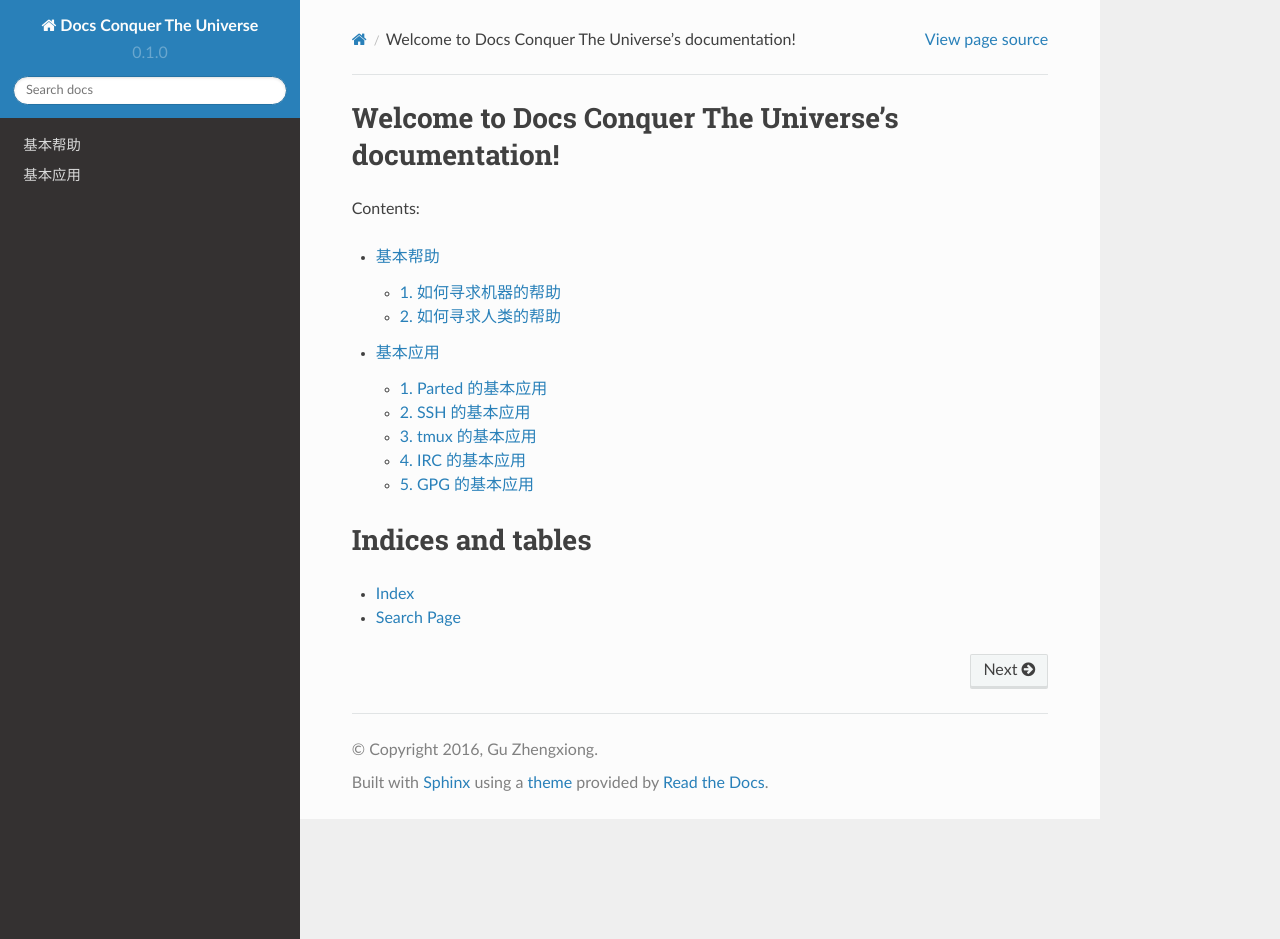
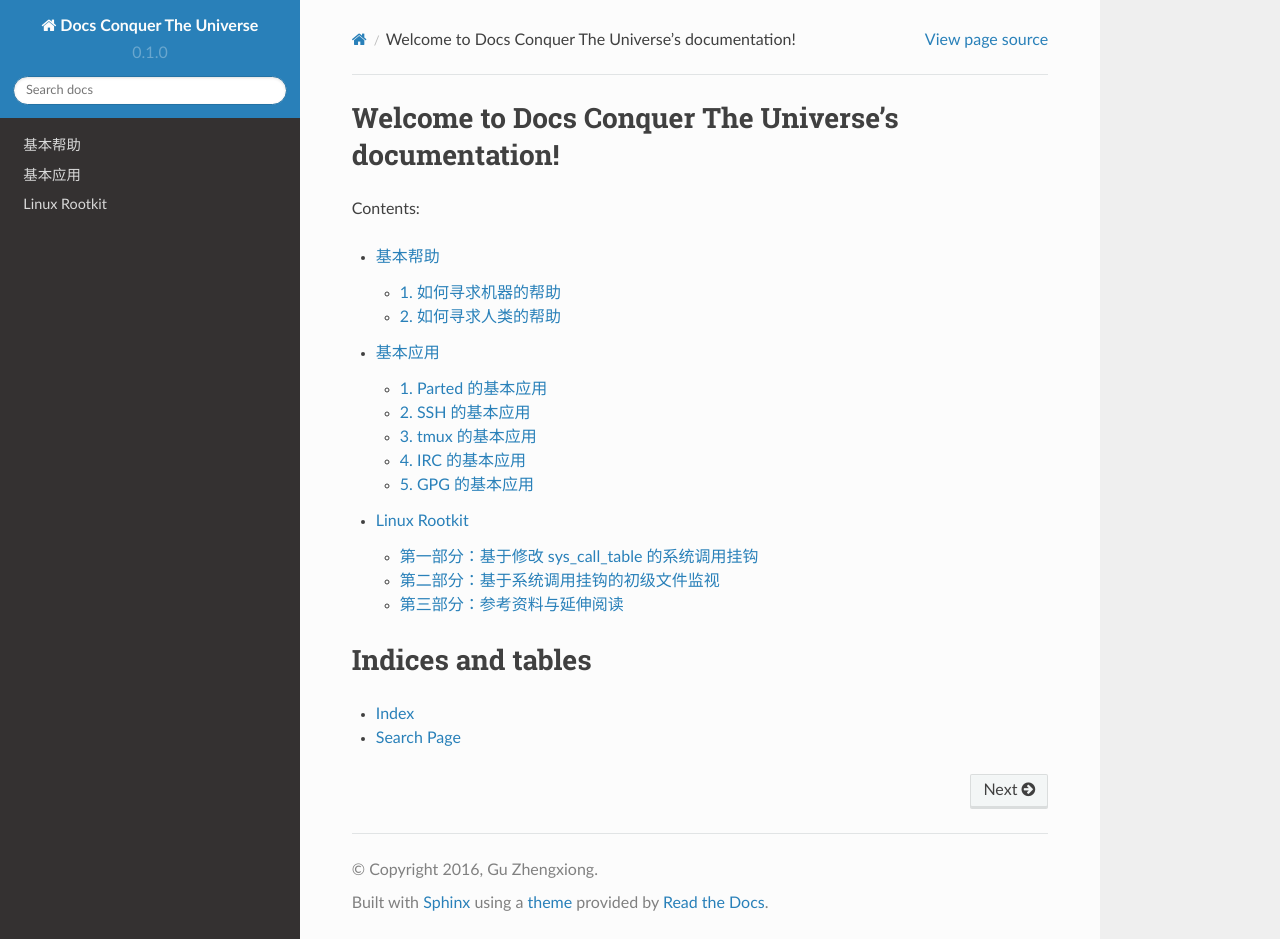
Before and after one commit to LibreCrops/docs-conquer-the-universe, a Sphinx documentation site: the page built from source/index.rst, in a window 1280 px wide and 939 px high. Built offline with Sphinx 7.4.7 and the Read the Docs theme 2.0.0, drawn with Linux system fonts in a browser that asks for light colours; formulas are drawn with MathJax 3; some of the changed lines change nothing that is shown.

Commit message:
sys_call_table-based hooking: Committed.

```diff
--- a/source/index.rst
+++ b/source/index.rst
@@ -13,6 +13,7 @@ Contents:
 
       基本帮助 <help.rst>
       基本应用 <using.rst>
+      Linux Rootkit <rootkit.rst>
 
 
 Indices and tables
--- /dev/null
+++ b/source/rootkit.rst
@@ -0,0 +1,303 @@
+Linux Rootkit 系列二：基于修改 `sys_call_table`_ 的系统调用挂钩
+===============================================================
+
+**rectigu@gmail.com**, 二〇一六年五月。
+
+前言： `《Linux Rootkit 系列一： LKM 的基础编写及隐藏》`_
+的作者似乎跑路了；留下的这个口锅，我试着背一下。
+鉴于笔者知识能力上的不足，如有问题欢迎各位扔豆腐，不要砸砖头。
+
+与第一篇文章作者所想象的不同，
+本文不打算给大家介绍三种不同的系统调用挂钩技术，
+相反，本文仅详细讲解最简单的系统调用挂钩方案，
+并且基于这个方案实现最基本的文件监视工具。
+这样，既可以让读者轻松上手进行实际应用，
+又可以加深、巩固读者对 LKM_ 的理解，
+同时还免去了一次学习多种挂钩方案的理论知识压力。
+
+所以，本文力求以实验为核心，每一个步骤都可能有对应的实验代码。
+代码仓库： https://github.com/NoviceLive/research-rootkit 。
+代码在最新的 64 比特 Arch_ 与 Kali_ 上面测试正常。
+
+测试建议：如果读者使用 tmux_ 或者类似的工具，
+则可以垂直分割你的终端窗口，
+一个窗口开一个 ``sudo dmesg -C && dmesg -w`` ，用于查看日志；
+另一个窗口用来做其他操作，比如构建、加载内核模块。
+不用 tmux_ 也没关系，开两个终端，各占半个屏幕。
+
+第一部分：基于修改 `sys_call_table`_ 的系统调用挂钩
+---------------------------------------------------
+
+在系统调用挂钩技术中，最简单、最流行的方案是修改 `sys_call_table`_ ，
+成员类型为函数指针的一维数组。
+
+::
+
+   asmlinkage const sys_call_ptr_t sys_call_table[__NR_syscall_max+1] = {
+   	/*
+   	 * Smells like a compiler bug -- it doesn't work
+   	 * when the & below is removed.
+   	 */
+   	[0 ... __NR_syscall_max] = &sys_ni_syscall,
+   #include <asm/syscalls_64.h>
+   };
+
+要修改它，首先得拿到它在内存里的位置。
+然后，由于 `sys_call_table`_ 所在的内存是有写保护的，
+所以我们需要先去掉写保护，再做修改。
+
+1. 获得 `sys_call_table`_ 的内存地址
+++++++++++++++++++++++++++++++++++++
+
+在综合考量了几种可选的获取方案之后，
+笔者决定采用从内核起始地址开始暴力搜索内存空间的方案。
+（ **但是这种方案有可能被欺骗** 。）
+
+其他可能的方案有，一，从 /boot/System.map 中读取，
+感兴趣的读者可以查阅
+`Hooking the Linux System Call Table`_ ，
+这篇文章便是使用这种方案来获取 `sys_call_table`_ 的地址的。
+
+二，从使用了 `sys_call_table`_ 的某些未导出函数的机器码里面进行特征搜索，
+感兴趣的读者可以查阅
+`Kernel-Land Rootkits`_ ，
+作者花了几张 slides
+阐述了如何从导出的函数中获取使用了 `sys_call_table`_ 的未导出函数，
+进而搜索那个未导出函数的机器码，
+得到 `sys_call_table`_ 的地址；等等。
+
+值得指出的是，
+感兴趣的读者在测试这些本文未涉及的方案时，
+如果遇到了疑惑或者困难，也可以与笔者联系、交流。
+
+直接看代码。
+
+::
+
+   unsigned long **
+   get_sys_call_table(void)
+   {
+     unsigned long **entry = (unsigned long **)PAGE_OFFSET;
+
+     for (;(unsigned long)entry < ULONG_MAX; entry += 1) {
+       if (entry[__NR_close] == (unsigned long *)sys_close) {
+           return entry;
+         }
+     }
+
+     return NULL;
+   }
+
+`PAGE_OFFSET`_ 是内核内存空间的起始地址。
+因为 `sys_close`_ 是导出函数（需要指出的是， ``sys_open`` 、 ``sys_read`` 等并不是导出的），
+我们可以直接得到他的地址；因为系统调用号
+（也就是 `sys_call_table`_ 这个一维数组的索引）
+在同一 ABI_ （x86 跟 x64 不是同一 ABI）上具有高度的后向兼容性，
+更重要的是，我们可以直接使用这个索引（代码中的 ``__NR_close`` ）！
+
+从内核内存的起始地址开始，
+逐一尝试每一个指针大小的内存：把它当成是 `sys_call_table`_ 的地址，
+用某个系统调用的编号（也就是索引）访问数组中的成员，
+如果访问得到的值刚好是是这个系统调用号所对应的系统调用的地址，
+那么我们就认为当前尝试的这块指针大小的内存就是我们要找的
+`sys_call_table`_ 的地址。
+
+.. image:: sys_call_table.png
+
+2. 关闭写保护
++++++++++++++
+
+写保护指的是写入只读内存时出错。
+这个特性可以通过 CR0_ 寄存器控制：开启或者关闭，
+只需要修改一个比特，也就是从 0 开始数的第 16 个比特。
+
+看代码。我们可以使用 `read_cr0`_ / `write_cr0`_
+来读取 / 写入 CR0_ 寄存器，
+免去我们自己写内联汇编的麻烦。
+
+函数原型。
+
+::
+
+   static inline unsigned long read_cr0(void);
+
+   static inline void write_cr0(unsigned long x);
+
+关闭写保护的源代码：将 CR0_ 寄存器从 0 开始数的第 16 个比特置为 0。
+
+::
+
+   void
+   disable_write_protection(void)
+   {
+     unsigned long cr0 = read_cr0();
+     clear_bit(16, &cr0);
+     write_cr0(cr0);
+   }
+
+开启写保护的源代码：将 CR0_ 寄存器从 0 开始数的第 16 个比特置为 1。
+
+::
+
+   void
+   enable_write_protection(void)
+   {
+     unsigned long cr0 = read_cr0();
+     set_bit(16, &cr0);
+     write_cr0(cr0);
+   }
+
+
+在设置或者清除某个比特，我们使用了 `set_bit`_ 与 `clear_bit`_ 。
+它们是 Linux 内核提供给内核模块使用的编程接口，简单易懂，
+同时还免去了我们自己写那种很难读的位运算的痛苦。
+
+函数原型。
+
+::
+
+   static __always_inline void
+   set_bit(long nr, volatile unsigned long *addr);
+
+   static __always_inline void
+   clear_bit(long nr, volatile unsigned long *addr);
+
+.. image:: write_protection.png
+
+3. 修改 `sys_call_table`_
++++++++++++++++++++++++++
+
+一维数组赋值，当之无愧最简单的方案。当然，我们需要先把真正的值保存好，以备后面之需。
+
+::
+
+   disable_write_protection();
+   real_open = (void *)sys_call_table[__NR_open];
+   sys_call_table[__NR_open] = (unsigned long*)fake_open;
+   real_unlink = (void *)sys_call_table[__NR_unlink];
+   sys_call_table[__NR_unlink] = (unsigned long*)fake_unlink;
+   real_unlinkat = (void *)sys_call_table[__NR_unlinkat];
+   sys_call_table[__NR_unlinkat] = (unsigned long*)fake_unlinkat;
+   enable_write_protection();
+
+4. 恢复
++++++++
+
+::
+
+   disable_write_protection();
+   sys_call_table[__NR_open] = (unsigned long*)real_open;
+   sys_call_table[__NR_unlink] = (unsigned long*)real_unlink;
+   sys_call_table[__NR_unlinkat] = (unsigned long*)real_unlinkat;
+   enable_write_protection();
+
+
+第二部分：基于系统调用挂钩的初级文件监视
+----------------------------------------
+
+监视文件的创建与删除。
+我们挂钩 `sys_open`_, `sys_unlink`_, `sys_unlinkat`_ 这三个函数，
+并且在我们的钩子函数把操作到的文件名打印出来，
+然后把控制交给真正的系统调用处理。
+
+1. `sys_open`_ 的钩子函数： ``fake_open``
++++++++++++++++++++++++++++++++++++++++++
+
+考虑到在系统运行时，对文件的读写操作从未中断，
+这里只打印了进行创建操作的文件名，准确地说是，
+`sys_open`_ 的 ``flags`` 中包含 `O_CREAT`_ 。
+
+::
+
+   asmlinkage long
+   fake_open(const char __user *filename, int flags, umode_t mode)
+   {
+     if ((flags & O_CREAT) && strcmp(filename, "/dev/null") != 0) {
+       printk(KERN_ALERT "open: %s\n", filename);
+     }
+
+     return real_open(filename, flags, mode);
+   }
+
+   注：这里的 `strcmp`_ 也是内核提供的。
+
+2. `sys_unlink`_ 与 `sys_unlinkat`_ 的钩子函数： ``fake_unlink`` 与 ``fake_unlinkat``
++++++++++++++++++++++++++++++++++++++++++++++++++++++++++++++++++++++++++++++++++++++
+
+简单处理，直接打印路径名。
+
+   ::
+
+      asmlinkage long
+      fake_unlink(const char __user *pathname)
+      {
+        printk(KERN_ALERT "unlink: %s\n", pathname);
+
+        return real_unlink(pathname);
+      }
+
+      asmlinkage long
+      fake_unlinkat(int dfd, const char __user * pathname, int flag)
+      {
+        printk(KERN_ALERT "unlinkat: %s\n", pathname);
+
+        return real_unlinkat(dfd, pathname, flag);
+      }
+
+3. 测试我们的文件监视工具
++++++++++++++++++++++++++
+
+初级的文件监视就到这了，以后我们在做进一步的改进与完善。
+
+.. image:: fsmon.png
+
+
+第三部分：参考资料与延伸阅读
+----------------------------
+
+1. 参考资料
++++++++++++
+
+- `Linux Cross Reference`_
+- `The Linux Kernel API`_
+- `How the Linux kernel handles a system call`_
+- CR0_
+
+2. 延伸阅读
++++++++++++
+
+- `Hooking the Linux System Call Table`_
+- `Kernel-Land Rootkits`_
+
+
+.. _《Linux Rootkit 系列一： LKM 的基础编写及隐藏》: http://www.freebuf.com/articles/system/54263.html
+
+.. _Hooking the Linux System Call Table: https://tnichols.org/2015/10/19/Hooking-the-Linux-System-Call-Table/
+.. _Kernel-Land Rootkits: http://www.kernelhacking.com/rodrigo/docs/StMichael/kernel-land-rootkits.pdf
+
+.. _LKM: https://en.wikipedia.org/wiki/Loadable_kernel_module
+.. _ABI: https://en.wikipedia.org/wiki/Application_binary_interface
+.. _CR0: https://en.wikipedia.org/wiki/Control_register#CR0
+
+.. _The Linux Kernel API: https://www.kernel.org/doc/htmldocs/kernel-api/index.html
+.. _set_bit: https://www.kernel.org/doc/htmldocs/kernel-api/API-set-bit.html
+.. _clear_bit: https://www.kernel.org/doc/htmldocs/kernel-api/API-clear-bit.html
+.. _strcmp: https://www.kernel.org/doc/htmldocs/kernel-api/API-strcmp.html
+
+.. _Linux Cross Reference: http://lxr.free-electrons.com/
+.. _read_cr0: http://lxr.free-electrons.com/ident?i=read_cr0
+.. _write_cr0: http://lxr.free-electrons.com/ident?i=write_cr0
+.. _sys_close: http://lxr.free-electrons.com/ident?i=sys_close
+.. _sys_open: http://lxr.free-electrons.com/ident?i=sys_open
+.. _sys_unlink: http://lxr.free-electrons.com/ident?i=sys_unlink
+.. _sys_unlinkat: http://lxr.free-electrons.com/ident?i=sys_unlinkat
+.. _sys_call_table: http://lxr.free-electrons.com/ident?i=sys_call_table
+.. _PAGE_OFFSET: http://lxr.free-electrons.com/ident?i=PAGE_OFFSET
+.. _O_CREAT: http://lxr.free-electrons.com/ident?i=O_CREAT
+
+.. _Arch: https://www.archlinux.org/
+.. _Kali: https://www.kali.org/
+
+.. _How the Linux kernel handles a system call:  https://0xax.gitbooks.io/linux-insides/content/SysCall/syscall-2.html
+
+.. _tmux: https://tmux.github.io/
```
Also changed, not shown: source/fsmon.png (added), source/sys_call_table.png (added), source/write_protection.png (added).
